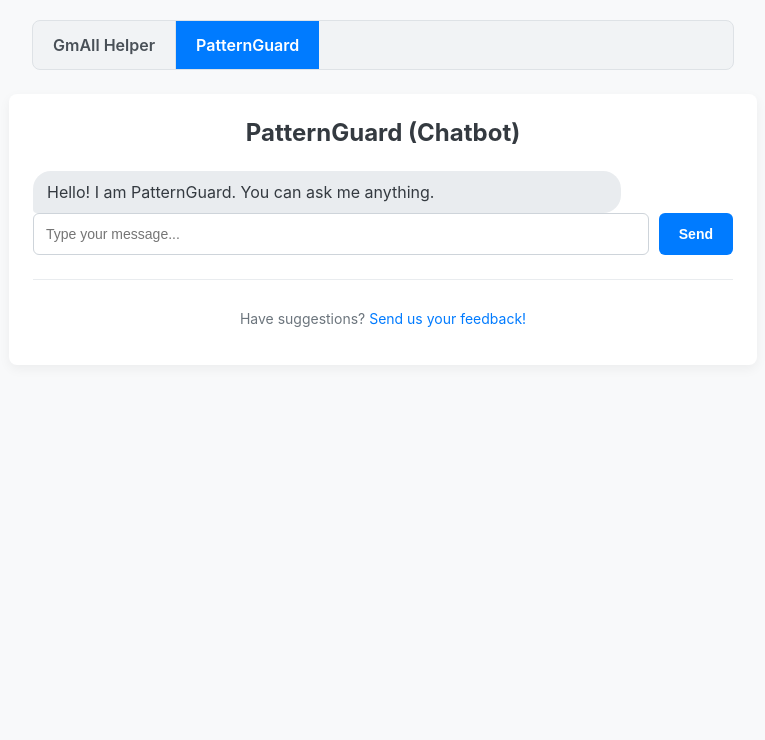
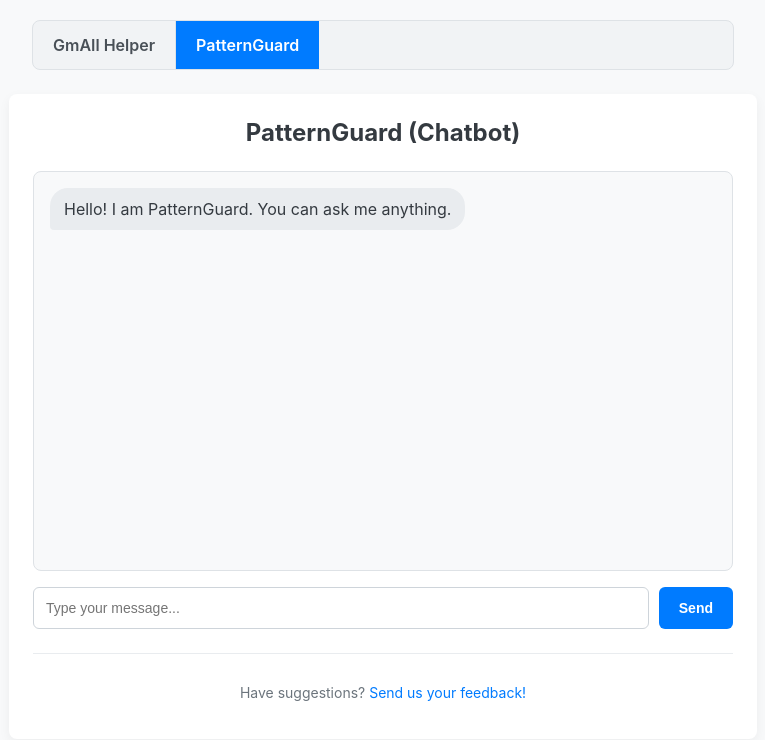
Before and after one commit to nomersabinianobarcelona-blip/ai-assistant-website, a website: page public/patternguard.html in a window 1280 px wide. Shown: the whole page, without its empty margins (257-1022 px from the left). Drawn offline with Linux system fonts and the light colour scheme.

Commit message:
Update patternguard.html

```diff
--- a/public/patternguard.html
+++ b/public/patternguard.html
@@ -1,7 +1,7 @@
 <!DOCTYPE html>
 <html lang="en">
   <head>
-    <meta charset="UTF-R" />
+    <meta charset="UTF-8" />
     <meta name="viewport" content="width=device-width, initial-scale=1.0" />
     <title>PatternGuard - COD3.ai</title>
     <link rel="stylesheet" href="style-v2.css" />
@@ -17,7 +17,7 @@
     <div class="main-container">
       <h1>PatternGuard (Chatbot)</h1>
 
-      <div classs="chat-container" id="chat-window">
+      <div class="chat-container" id="chat-window">
         <div class="message ai">
           Hello! I am PatternGuard. You can ask me anything.
         </div>
@@ -43,7 +43,7 @@
             href="mailto:your-email@example.com,dev2@example.com?subject=COD3.ai Suggestion"
             >Send us your feedback!</a
           >
-        </p>
+        </entry>
       </footer>
     </div>
     <script src="client.js"></script>
```
